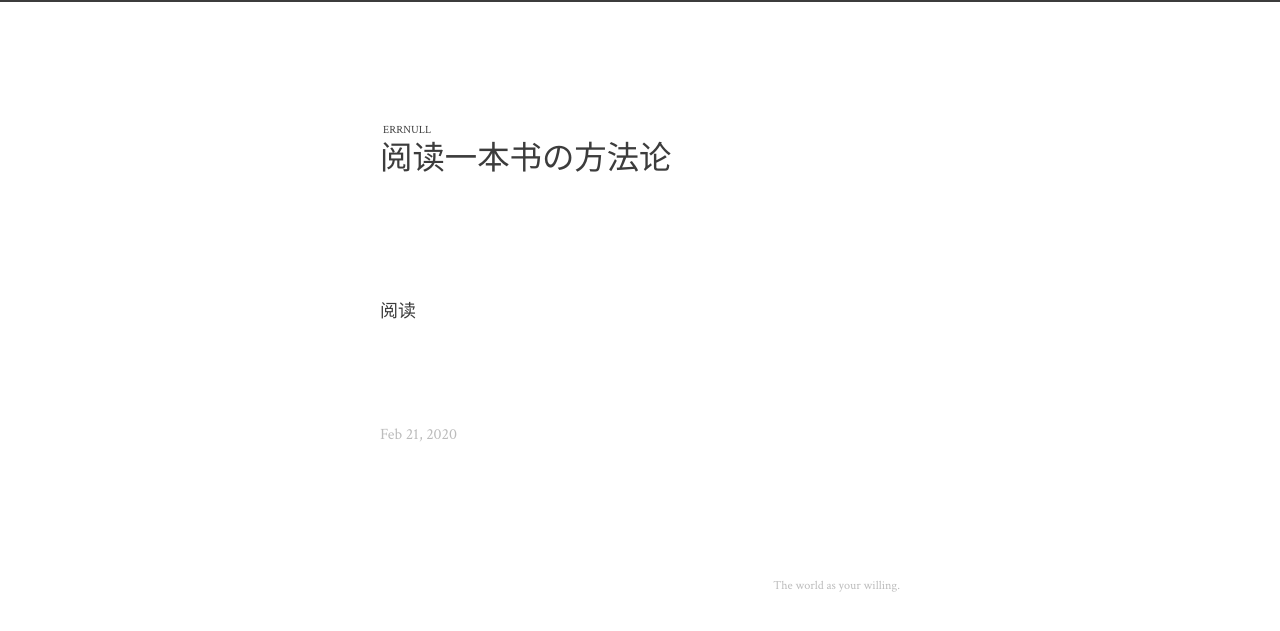
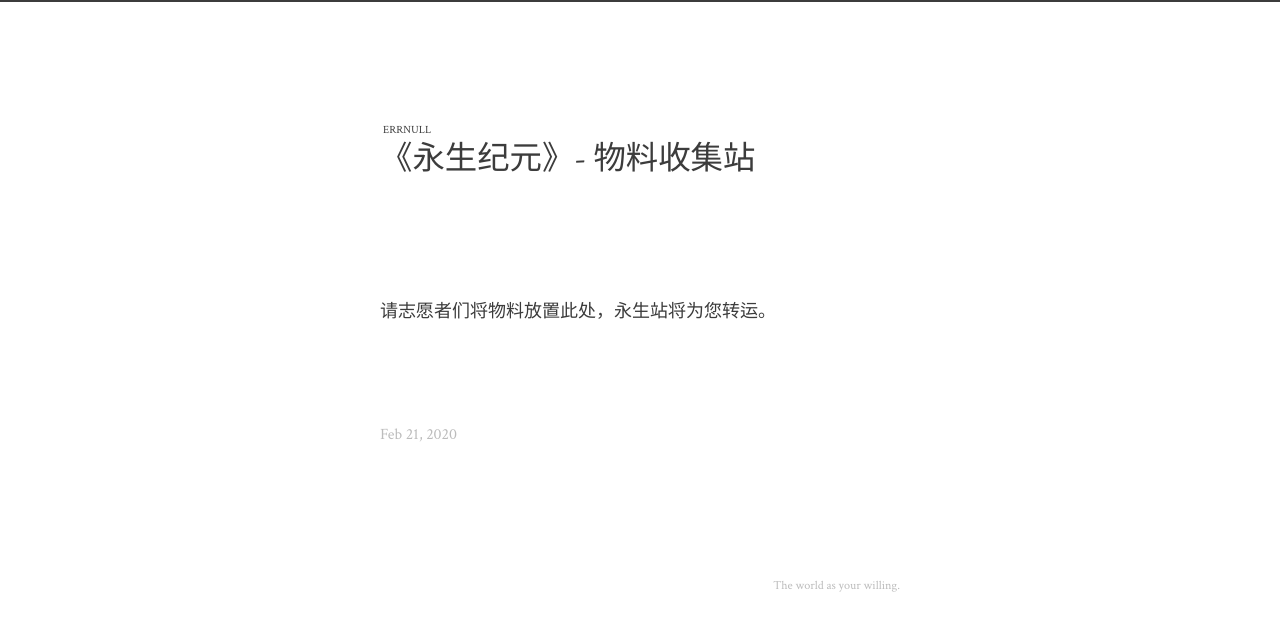
Before and after one commit to fuckstacks/fuckstack.github.io, a Jekyll site: the page built from _posts/2020-02-22-methodology-of-reading.md, in a window 1280 px wide. Shown: the top 631 px of the page. Built offline with Jekyll 4.4.1, drawn with Linux system fonts in a browser that asks for light colours; comment, search, counter and statistics services are not loaded.

Commit message:
feat: the beginning of immortality.

```diff
--- a/_posts/2020-02-22-methodology-of-reading.md
+++ b/_posts/2020-02-22-methodology-of-reading.md
@@ -1,8 +1,8 @@
 ---
 layout: post
-title:  "阅读一本书の方法论"
+title:  "《永生纪元》- 物料收集站"
 date:   2020-02-22 03:40:00 +0800
 categories: Direction
 ---
 
-阅读
+请志愿者们将物料放置此处，永生站将为您转运。
```
